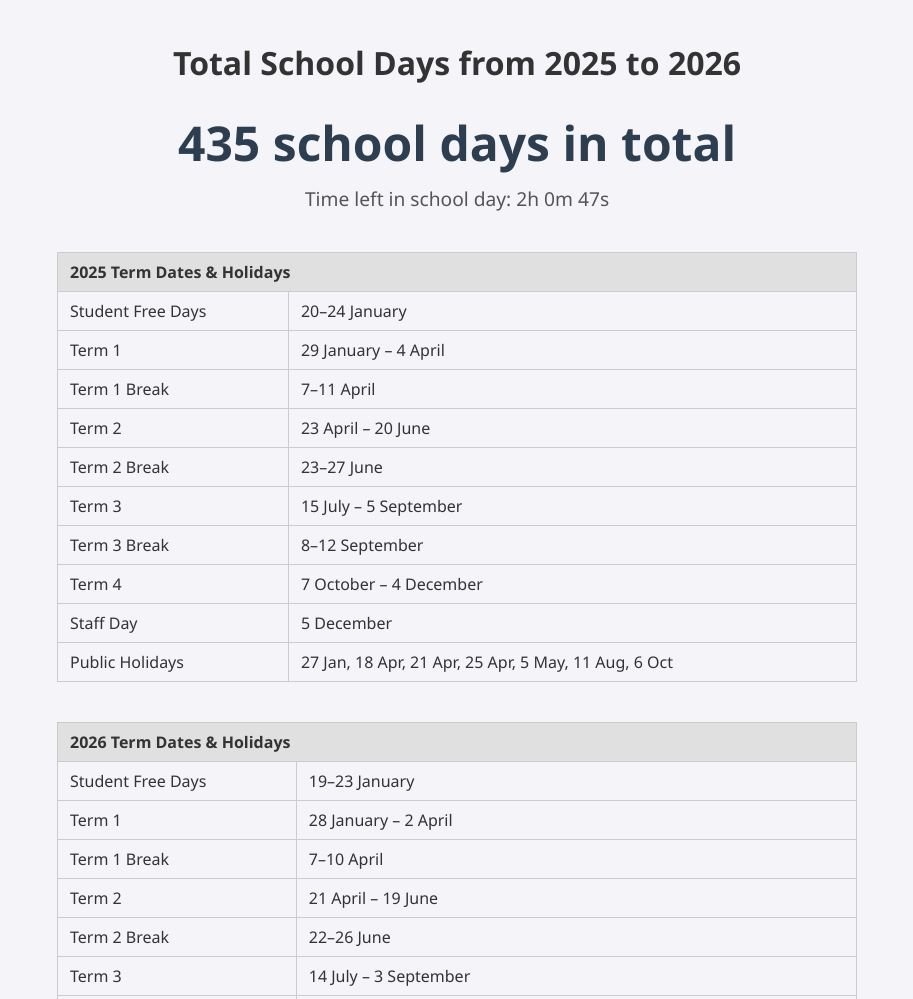
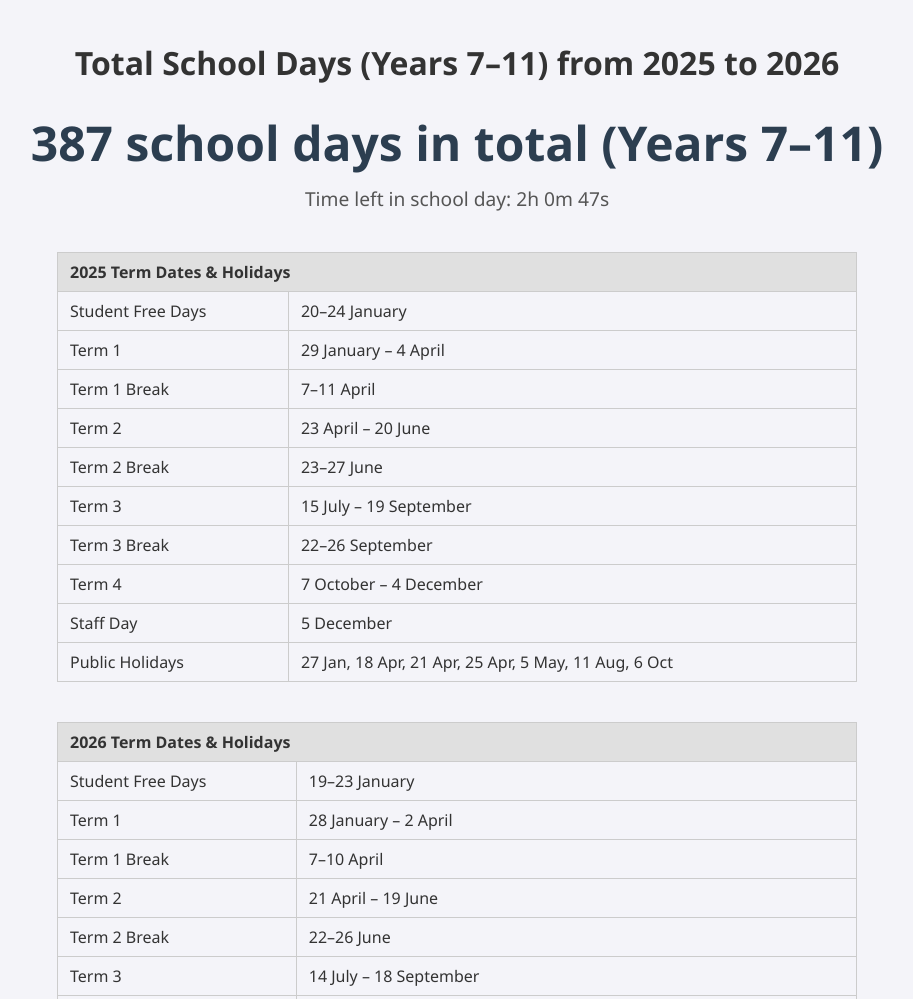
Before and after one commit to M4AN60/Count-Down, a plain HTML site: page index.html in a window 1280 px wide. Shown: the top 999 px of the page, without its empty margins (183-1096 px from the left). Drawn offline with Linux system fonts and the light colour scheme.

Commit message:
Update index.html

```diff
--- a/index.html
+++ b/index.html
@@ -47,7 +47,7 @@
   </style>
 </head>
 <body>
-  <h1>Total School Days from 2025 to 2026</h1>
+  <h1>Total School Days (Years 7–11) from 2025 to 2026</h1>
   <div class="countdown" id="schoolDays">Calculating...</div>
   <div class="timer" id="dayTimeLeft">Calculating...</div>
 
@@ -61,8 +61,8 @@
       <tr><td>Term 1 Break</td><td>7–11 April</td></tr>
       <tr><td>Term 2</td><td>23 April – 20 June</td></tr>
       <tr><td>Term 2 Break</td><td>23–27 June</td></tr>
-      <tr><td>Term 3</td><td>15 July – 5 September</td></tr>
-      <tr><td>Term 3 Break</td><td>8–12 September</td></tr>
+      <tr><td>Term 3</td><td>15 July – 19 September</td></tr>
+      <tr><td>Term 3 Break</td><td>22–26 September</td></tr>
       <tr><td>Term 4</td><td>7 October – 4 December</td></tr>
       <tr><td>Staff Day</td><td>5 December</td></tr>
       <tr><td>Public Holidays</td><td>27 Jan, 18 Apr, 21 Apr, 25 Apr, 5 May, 11 Aug, 6 Oct</td></tr>
@@ -79,7 +79,7 @@
       <tr><td>Term 1 Break</td><td>7–10 April</td></tr>
       <tr><td>Term 2</td><td>21 April – 19 June</td></tr>
       <tr><td>Term 2 Break</td><td>22–26 June</td></tr>
-      <tr><td>Term 3</td><td>14 July – 3 September</td></tr>
+      <tr><td>Term 3</td><td>14 July – 18 September</td></tr>
       <tr><td>Term 3 Break</td><td>21–25 September</td></tr>
       <tr><td>Term 4</td><td>6 October – 3 December</td></tr>
       <tr><td>Staff Day</td><td>4 December</td></tr>
@@ -93,8 +93,8 @@
       "2025-01-20", "2025-01-21", "2025-01-22", "2025-01-23", "2025-01-24",
       "2025-04-07", "2025-04-08", "2025-04-09", "2025-04-10", "2025-04-11",
       "2025-06-23", "2025-06-24", "2025-06-25", "2025-06-26", "2025-06-27",
-      "2025-09-08", "2025-09-09", "2025-09-10", "2025-09-11", "2025-09-12",
-      "2025-12-05", "2025-12-06",
+      "2025-09-22", "2025-09-23", "2025-09-24", "2025-09-25", "2025-09-26",
+      "2025-12-05",
       "2025-01-27", "2025-04-18", "2025-04-21", "2025-04-25", "2025-05-05", "2025-08-11", "2025-10-06",
 
       // 2026
@@ -131,10 +131,10 @@
 
     function updateCountdown() {
       const startDate = new Date("2025-01-29T00:00:00");
-      const endDate = new Date("2026-12-03T00:00:00");
+      const endDate = new Date("2026-09-18T00:00:00");
 
       const schoolDaysTotal = calculateSchoolDays(startDate, endDate);
-      document.getElementById("schoolDays").textContent = `${schoolDaysTotal} school days in total`;
+      document.getElementById("schoolDays").textContent = `${schoolDaysTotal} school days in total (Years 7–11)`;
 
       const now = new Date();
       const startOfDay = new Date(now);
```
